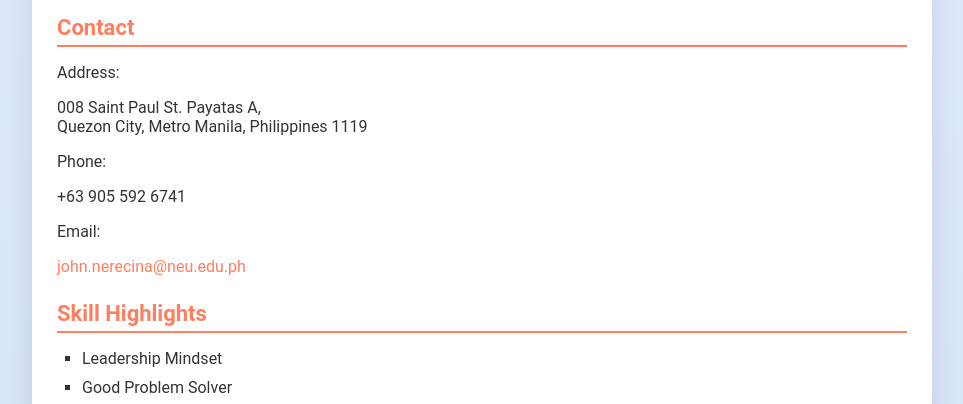
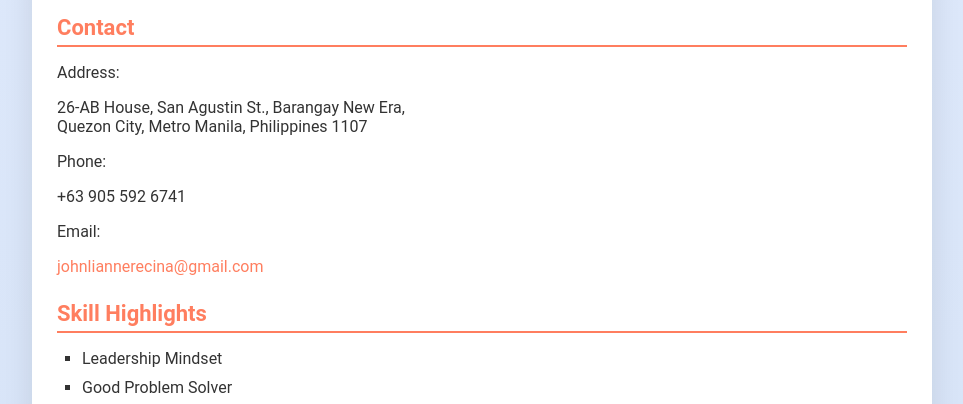
Before and after one commit to CjayAniceren/TestAResume, a plain HTML site: page index.html in a window 1280 px wide. Shown: the part 373-777 px from the top of the page, without its empty margins (158-1121 px from the left). Drawn offline with Linux system fonts and the light colour scheme.

Commit message:
index.html

```diff
--- a/index.html
+++ b/index.html
@@ -14,11 +14,11 @@
         <div class="contact">
             <h2>Contact</h2>
             <p>Address:</p>
-            <p>008 Saint Paul St. Payatas A,<br>Quezon City, Metro Manila, Philippines 1119</p>
+            <p>26-AB House, San Agustin St., Barangay New Era, <br>Quezon City, Metro Manila, Philippines 1107</p>
             <p>Phone:</p>
             <p>+63 905 592 6741</p>
             <p>Email:</p>
-            <p><a href="mailto:john.nerecina@neu.edu.ph">john.nerecina@neu.edu.ph</a></p>
+            <p><a href="mailto:johnliannerecina@gmail.com">johnliannerecina@gmail.com</a></p>
         </div>
         <div class="skills">
             <h2>Skill Highlights</h2>
```
